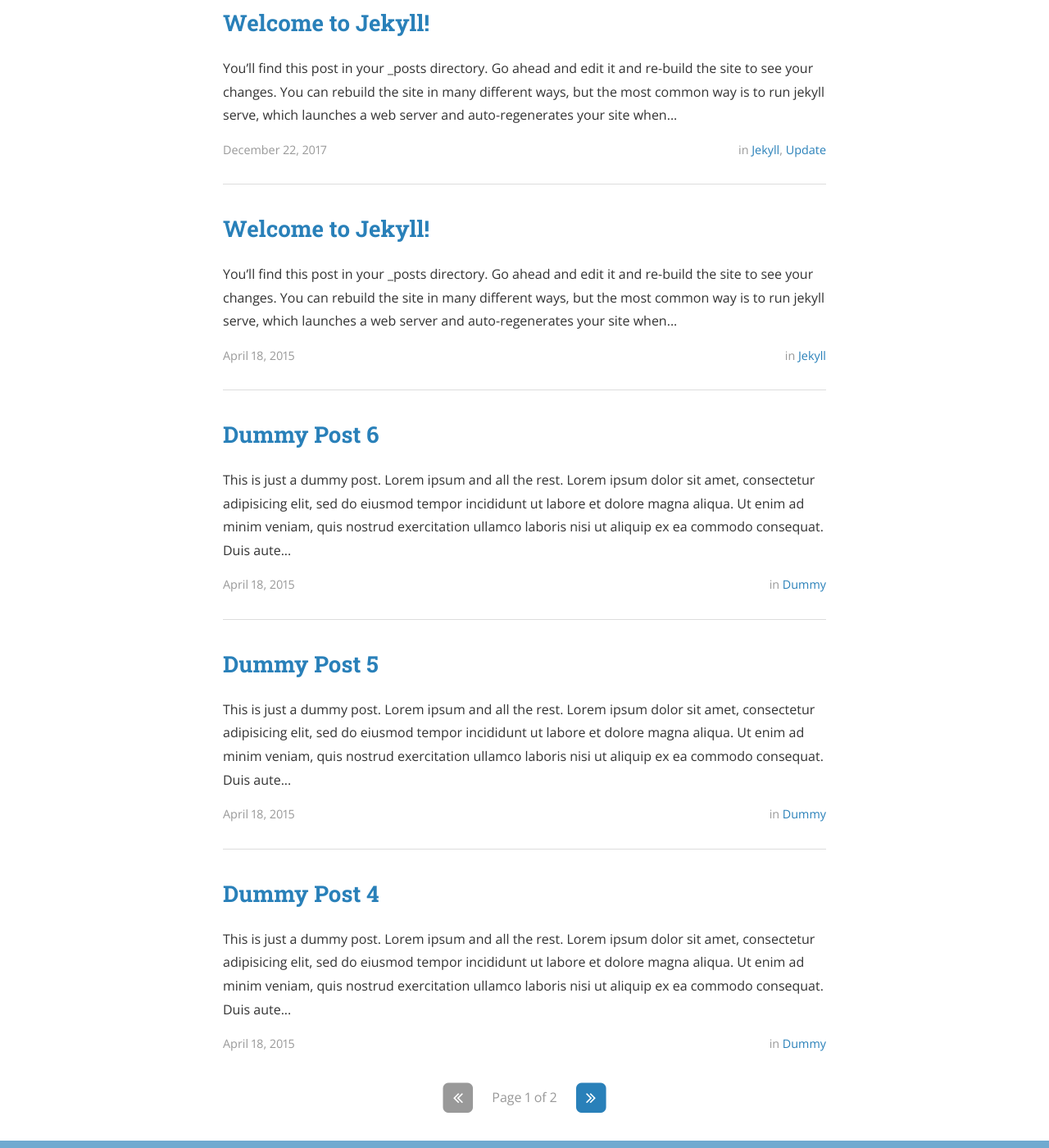
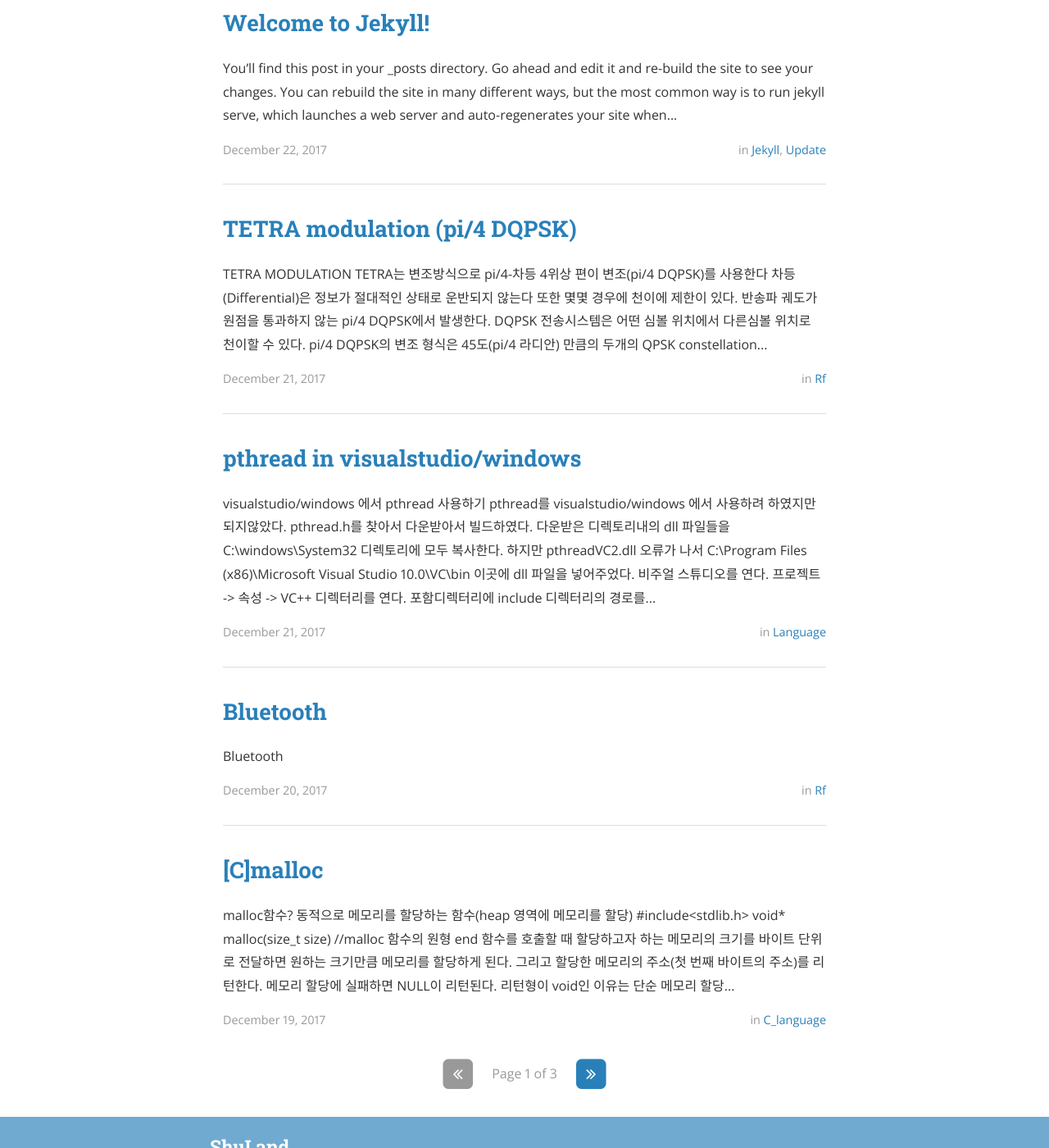
Before and after one commit to Shuland/Shuland.github.io, a Jekyll site: the page built from index.html, in a window 1280 px wide and 1400 px high, scrolled down 483 px. Shown: the whole window at 82% size. Built offline with Jekyll 4.4.1, drawn with Linux system fonts in a browser that asks for light colours; nearby versions of some CDN libraries; the list of posts is cut into pages by our own code; some of the changed text lies outside the part shown.

Commit message:
post_test

```diff
--- a/_config.yml
+++ b/_config.yml
@@ -9,7 +9,7 @@ exclude:
   - "/vendor/"
 
 # Site settings
-title: Shuland
+title: ShuLand
 subtitle: ""
 email: heojaegun0211@gmail.com
 name: Shuu
--- /dev/null
+++ b/_posts/2017-12-19-Language-c-malloc.markdown
@@ -0,0 +1,61 @@
+---
+layout: post
+title:  "[C]malloc"
+date:   2017-12-19 08:43:59
+author: Shuu
+categories: C_language
+---
+
+# **malloc함수?**
+## 동적으로 메모리를 할당하는 함수(heap 영역에 메모리를 할당)
+
+	#include<stdlib.h>
+
+	void* malloc(size_t size) //malloc 함수의 원형
+end
+
+함수를 호출할 때
+할당하고자 하는 메모리의 크기를
+
+바이트 단위로 전달하면 원하는 크기만큼 메모리를 할당하게 된다.
+
+그리고 할당한 메모리의 주소(첫 번째 바이트의 주소)를 리턴한다.
+
+메모리 할당에 실패하면 NULL이 리턴된다.
+
+리턴형이 void인 이유는 단순 메모리 할당 함수이기 때문에 어떠한 데이터 형을 저장하는지 예측할 수 없기 때문이다.
+개발자가 알맞은 용도로 변환하여 사용해야함.
+
+![malloc](/img/malloc.png)
+
+1. int는 4바이트이기 때문에 sizeof(int)는 4이다 힙영역에 4를 넣어준다.
+2. 할당된 4바이트가 return되어서 int*형으로 변환하여
+3. 포인터 변수 i에 대입
+
+## **malloc 함수 ex)**
+
+	#include <stdio.h>
+	#include <stdlib.h>
+
+	int main() {
+		int arr_1[5];	// 배열 선언
+		int *arr_2;	// 포인터 변수 선언
+		int i;
+
+		for(i = 0; i < 5; i++) {
+			arr_1[i] = i+1;	// 배열에 값 대입
+		}
+
+			arr_2 = (int*) malloc(sizeof(int)*5);	// 메모리 할당, 배열의 크기만큼 할당하기 위해 5를 곱함
+
+		for(i = 0; i < 5; i++) {
+			arr_2[i] = arr_1[i];
+			printf("%d ", arr_2[i]);
+			}
+			return 0;
+		}
+end
+
+
+
+[참고및출처](http://dsnight.tistory.com/51)
--- /dev/null
+++ b/_posts/2017-12-20-Language-c-pthread-in-window.markdown
@@ -0,0 +1,29 @@
+---
+layout:  post
+title:  pthread in visualstudio/windows
+subtitle:   pthread
+categories:  Language
+date:   2017-12-21 10:17 +0900
+tags:  c
+---
+
+# visualstudio/windows 에서 pthread 사용하기
+
+## pthread를 visualstudio/windows 에서 사용하려 하였지만 되지않았다.
+
+pthread.h를 찾아서 다운받아서 빌드하였다.
+
+1. 다운받은 디렉토리내의 dll 파일들을 C:\windows\System32 디렉토리에 모두 복사한다.
+  **하지만 pthreadVC2.dll 오류가 나서 C:\Program Files (x86)\Microsoft Visual Studio 10.0\VC\bin 이곳에 dll 파일을 넣어주었다.**
+
+2. 비주얼 스튜디오를 연다.
+
+3. 프로젝트 -> 속성 -> VC++ 디렉터리를 연다.
+
+4. 포함디렉터리에 include 디렉터리의 경로를 입력한다.
+
+5. 라이브러리 디렉터리에 lib 디렉터리의 경로를 입력한다.
+
+6. 프로젝트 -> 속성 -> 링커 -> 입력 -> 추가 종속성에 lib 파일들의 파일명을 모두 입력해 준다.
+
+7. 프로젝트 -> 속성 -> C/C++ -> 일반 -> 추가 포함 디렉터리에 include과 lib의 경로를 모두 입력해 준다.
--- /dev/null
+++ b/_posts/2017-12-20-RF-bluetooth.markdown
@@ -0,0 +1,9 @@
+---
+layout:  post
+title: Bluetooth
+subtitle:   Bluetooth
+categories:  RF
+tags:  rf
+---
+
+# Bluetooth
--- /dev/null
+++ b/_posts/2017-12-21-RF-DQPSK.markdown
@@ -0,0 +1,32 @@
+---
+layout:  post
+title:  TETRA modulation (pi/4 DQPSK)
+subtitle:  (pi/4 DQPSK)
+categories:  RF
+date:   2017-12-21 10:17 +0900
+tags:  rf
+---
+
+# TETRA MODULATION
+
+TETRA는 변조방식으로 pi/4-차등 4위상 편이 변조(pi/4 DQPSK)를 사용한다
+차등(Differential)은 정보가 절대적인 상태로 운반되지 않는다
+또한 몇몇 경우에 천이에 제한이 있다. 반송파 궤도가 원점을 통과하지 않는
+pi/4 DQPSK에서 발생한다. DQPSK 전송시스템은 어떤 심볼 위치에서
+다른심볼 위치로 천이할 수 있다.
+
+pi/4 DQPSK의 변조 형식은 45도(pi/4 라디안) 만큼의 두개의
+QPSK constellation offset을 사용한다
+천이는 한 constellation에서 다른 constellation으로 일어나야 한다. 이것은
+각각의 심볼에서의 위상에서 항상 변화가 있다는 것을 말한다
+(클럭 복구를 더 쉽게 하는) 데이터는 constellation상에서 위상 편이의
+크기와 방향에서 부호화되는 것이지, 절대 위치에서 부호화되는 것은 아니다
+
+**pi/4 DQPSK의 한가지 이점**
+
+1. 신호궤도가 원점을 통과하지 않는다는 것이다.
+2. 송신기 설계를 단순하게 한다.
+3. root raised cosine filtering(상승코사인필터 TETRA표준에 있다.)를 갖는 pi/4 DQPSK는
+GMSK, 다른 일반적인 셀룰러 변조 형식보다 스펙트럼 효율이 좋다.
+
+[참고및출처](http://ebook.pldworld.com/_eBook/%EB%94%94%EC%A7%80%ED%84%B8%EB%B3%80%EC%A1%B0.pdf)
```
Also changed, not shown: _posts/2017-12-15-test.markdown (added, +48 -0 lines).
